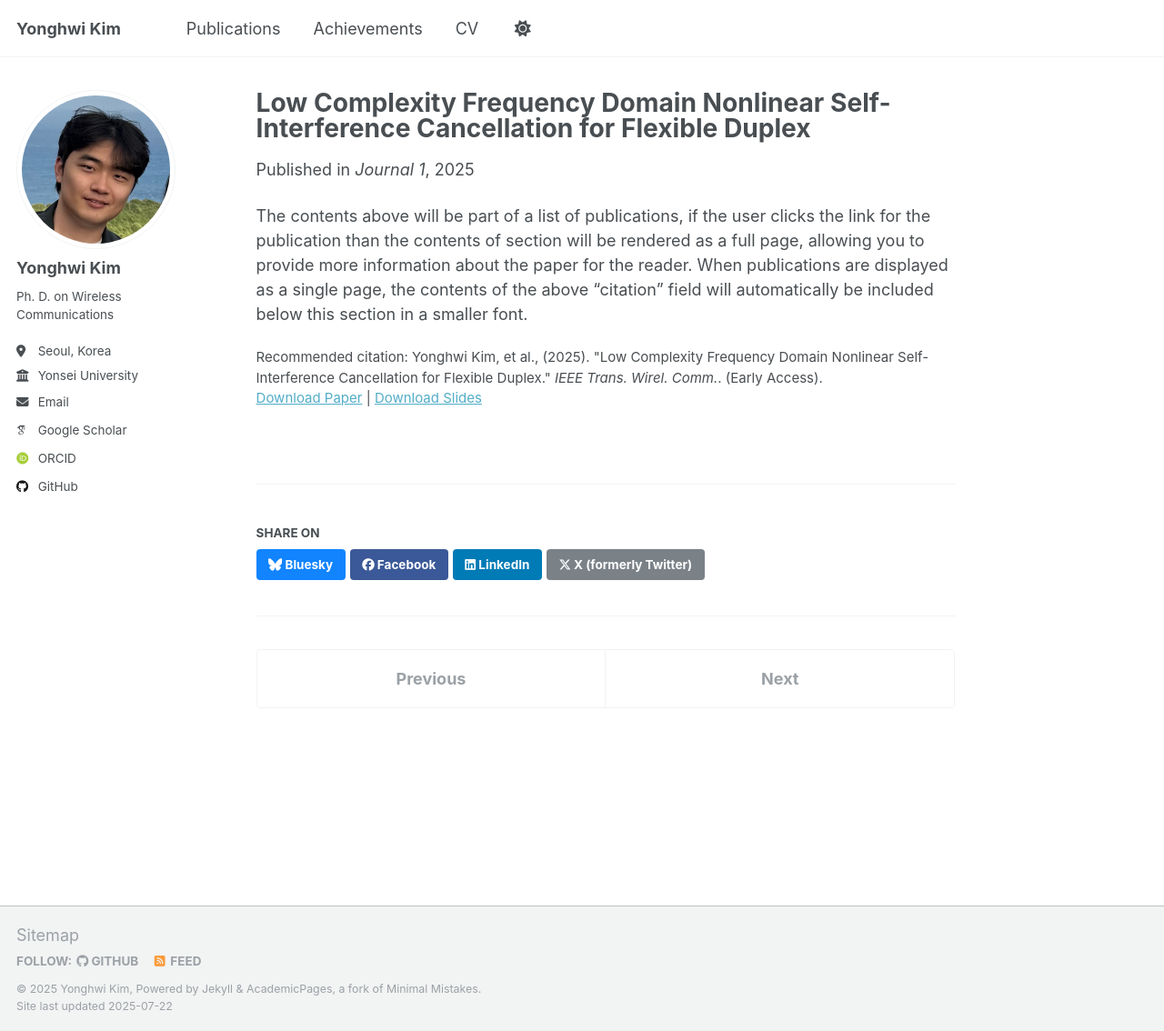
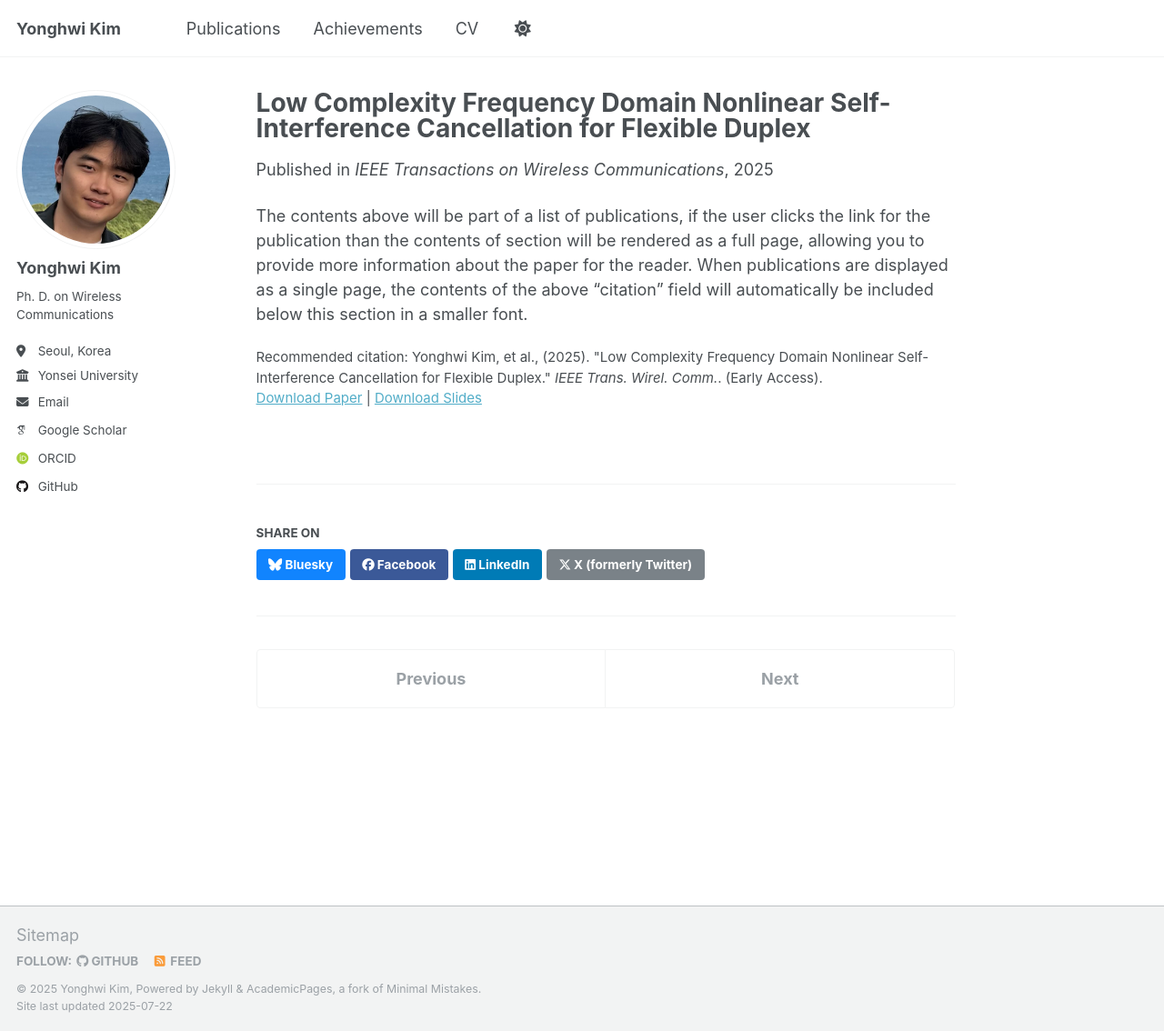
Before and after one commit to yonghwi-erickim/yonghwi-erickim.github.io, a Jekyll site: the page built from _publications/twc25.md, in a window 1280 px wide and 1134 px high. Shown: the whole window at 91% size. Built offline with Jekyll 4.4.1, drawn with Linux system fonts in a browser that asks for light colours; some web fonts are replaced; a script that is not in the unit is left out.

Commit message:
Update twc25.md

```diff
--- a/_publications/twc25.md
+++ b/_publications/twc25.md
@@ -5,7 +5,7 @@ category: manuscripts
 permalink: /publication/twc25
 excerpt: 'Nonlinear self-interference (SI) cancellation is essential for mitigating the impact of transmitter-side nonlinearity on overall SI cancellation performance in flexible duplex systems, including in-band full-duplex (IBFD) and sub-band full-duplex (SBFD).'
 date: 2025-04-03
-venue: 'Journal 1'
+venue: 'IEEE Transactions on Wireless Communications'
 slidesurl: 'http://academicpages.github.io/files/slides3.pdf'
 paperurl: 'https://ieeexplore.ieee.org/document/10948162'
 citation: 'Yonghwi Kim, et al., (2025). &quot;Low Complexity Frequency Domain Nonlinear Self-Interference Cancellation for Flexible Duplex.&quot; <i>IEEE Trans. Wirel. Comm.</i>. (Early Access).'
```
